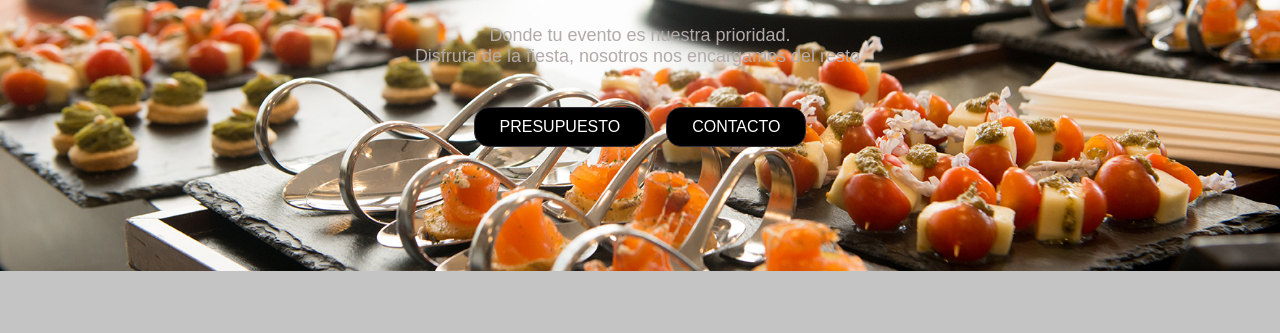
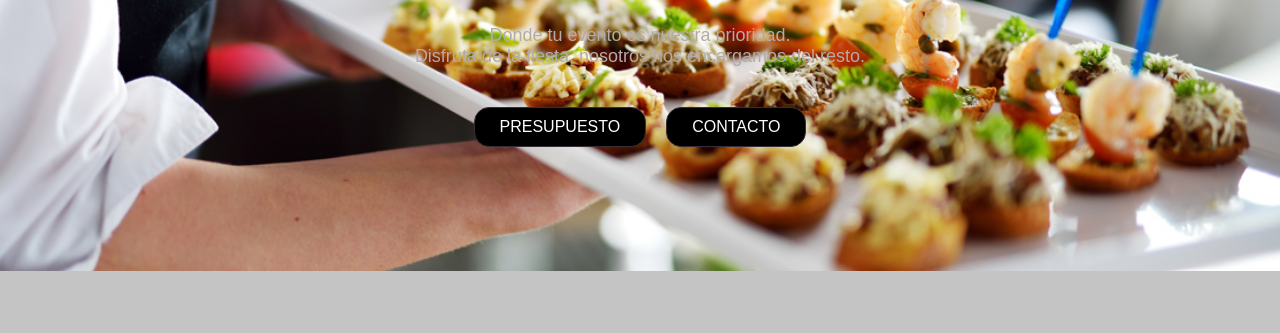
Before and after one commit to jjuane/planb, a plain HTML site: page index.html in a window 1280 px wide. Shown: the part 209-542 px from the top of the page. Drawn offline with nearby package versions, Linux system fonts and the light colour scheme.

Commit message:
Update style.css

```diff
--- a/style.css
+++ b/style.css
@@ -59,7 +59,7 @@ body{
 
 .header{
     height: 60vh !important;
-    background: url(img/fondo.jpg) no-repeat center;
+    background: url(img/img.jpg) no-repeat center;
     background-size: cover;
 }
 
```
